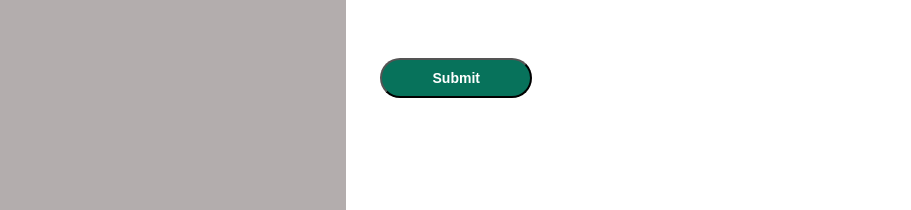
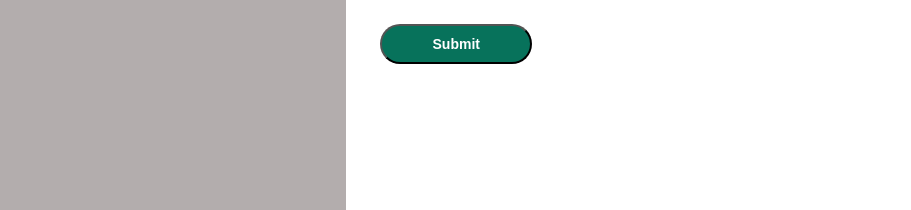
Before and after one commit to Anshojha/PortFolio_web_Page, a plain HTML site: page contact.html in a window 1280 px wide. Shown: the part 590-800 px from the top of the page, without its empty margins (4-915 px from the left). Drawn offline with Linux system fonts and the light colour scheme; a web font is replaced by a local one.

Commit message:
make more atteractive

```diff
--- a/contact.html
+++ b/contact.html
@@ -48,7 +48,7 @@
                         <label for="clientphone" class="form-label">Enquiry</label>
                         <input type="enquiry" class="form-control" id="clientphone">
                       </div>
-                    <div class="buttons"> <button type="submit" class="btn btn-sm">Submit</button></div>
+                    <div > <button type="submit" class="btn btn-sm">Submit</button></div>
                   </form>
             </div>
         </div>
```
